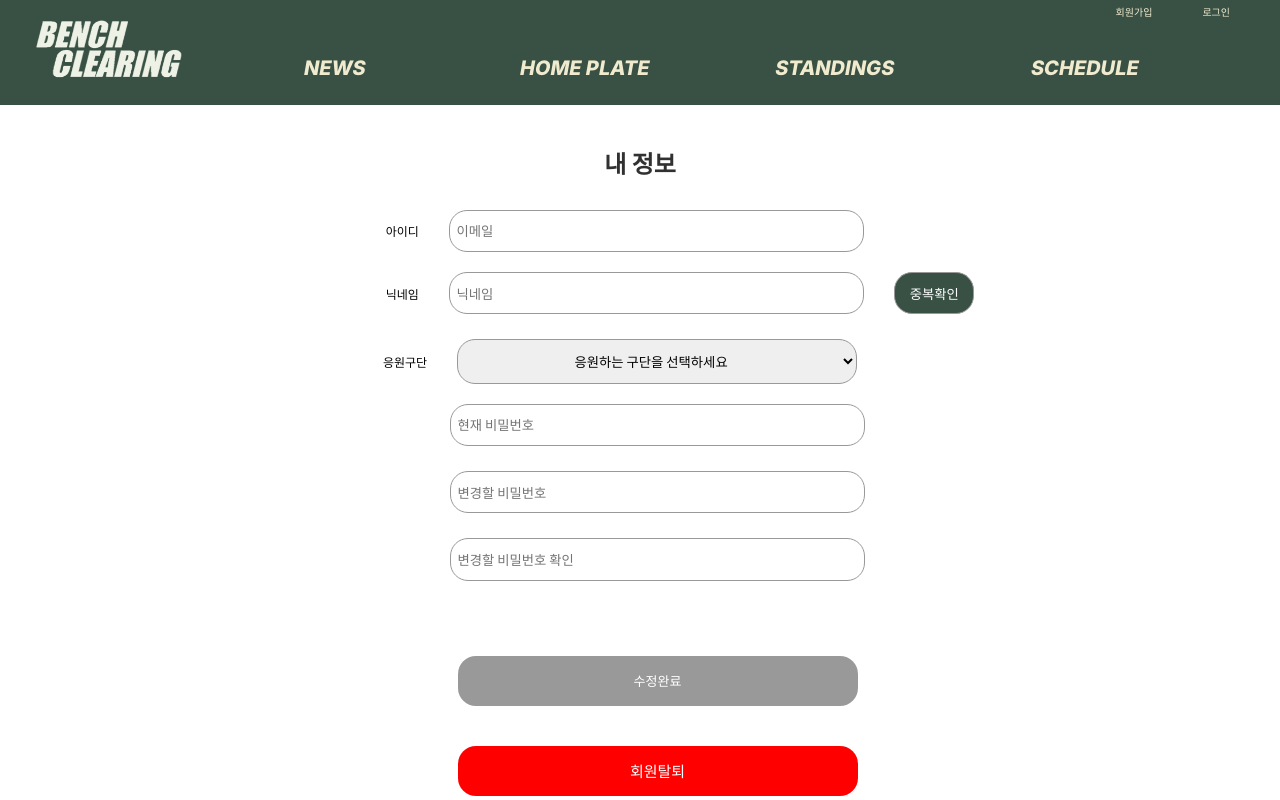
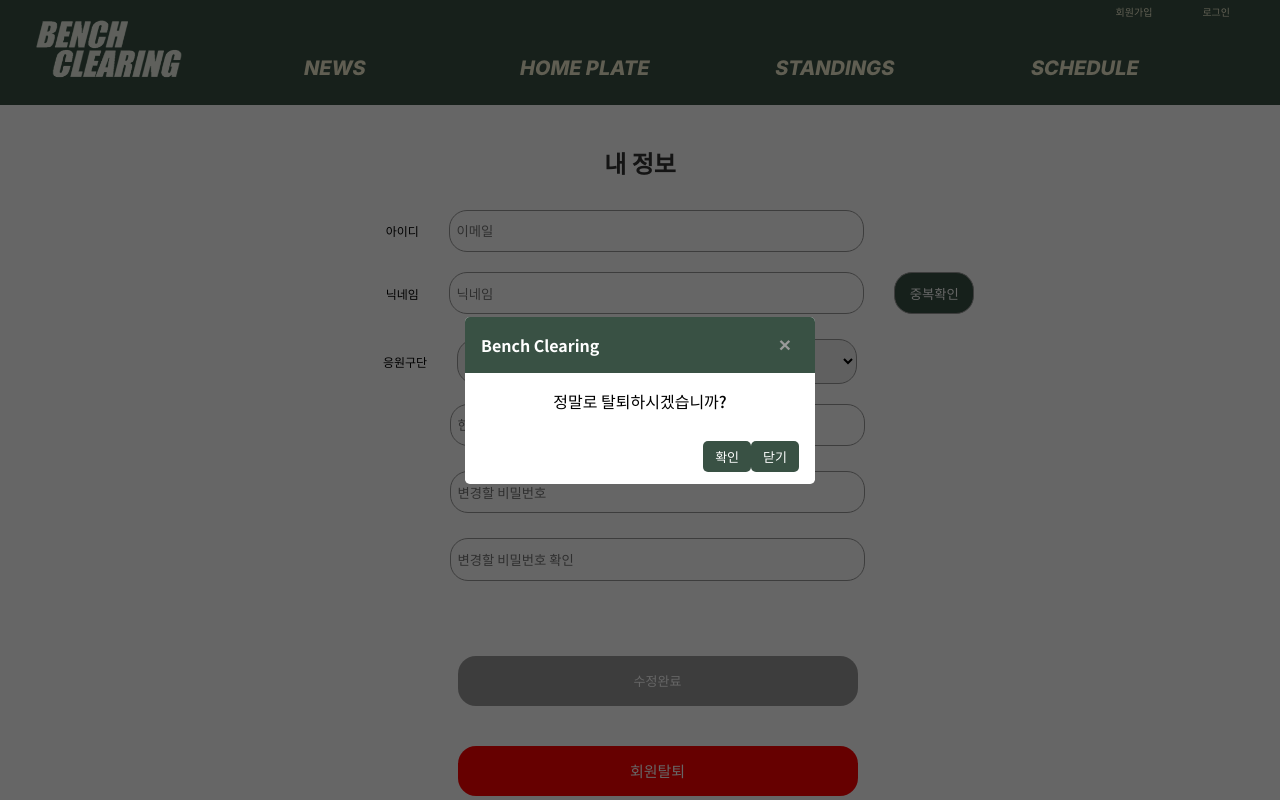
Before and after one commit to kimchoker/Mini_project_Frontend, a React (Create React App) app: page /mypage in a window 1280 px wide. Both pictures are taken after a click on the button "회원탈퇴". Shown: the top 800 px of the page. Built offline with nearby package versions, Linux system fonts and the light colour scheme; no server answers; a web font is replaced by a local one.

Commit message:
Mypage 정상화 및 UserStore수정

```diff
--- a/src/context/UserStore.js
+++ b/src/context/UserStore.js
@@ -1,6 +1,8 @@
 import { createContext, useState } from "react";
 import { useEffect } from "react";
 import TokenAxiosApi from "../Api/TokenAxiosApi";
+import { Navigate } from "react-router-dom";
+import Modal from "../utils/Modal";
 
 
 export const UserContext = createContext(null);
@@ -12,40 +14,48 @@ const UserStore = (props) => {
     const [favTeam, setFavTeam] = useState("");
     const [nickname, setNickname]  = useState("");
 
+    const [modalOpen, setModalOpen] = useState(false);
+		const [modalText, setModalText] = useState("");
 
-    useEffect(() => {
+
     const restoreSession = async () => {
       const token = localStorage.getItem('token');
       if (token) {
         try {
-            const userInfoResponse = await TokenAxiosApi.userInfo(token);
-            const userData = userInfoResponse.data[0];
-
-            setUserId(userData.id);
-            setPassword(userData.pwd);
-            setFavTeam(userData.favTeam);
-            setNickname(userData.nickname);
-            handleLogin();
+          const response = await TokenAxiosApi.userInfo(token);
+          setUserId(response.data[0].id);
+          setPassword(response.data[0].pwd);
+          setNickname(response.data[0].nickname);
+          setFavTeam(response.data[0].favTeam);
+          handleLogin();          // restoreSession 처리 완료 후 handleLogin 호출
         } catch (error) {
-            console.error("세션 복구 중 오류 발생 : ", error);
+          console.log("세션 복구 중 오류 발생 : ", error);
+          handleLogout();
+          Navigate("/");
         }
       }
     };
-      restoreSession();
+
+
+
+    const handleLogin = () => {
+          setIsLoggedIn(true);
+    };
+
+    useEffect(() => {
+      const fetchData = async () => {
+        await restoreSession(); // restoreSession 비동기로 처리
+      }
+      fetchData(); // fetchData 함수 호출
     }, []);
 
-
-    const handleLogin = async() => {
-          setIsLoggedIn(true);
-      console.log("로그인 성공");
-    };
 
     const handleLogout = () => {
       localStorage.removeItem('token');
       setIsLoggedIn(false);
       setUserId("");
       setPassword("");
-      console.log("로그아웃 완료");
+
     };
 
     return (
--- a/src/pages/Login.js
+++ b/src/pages/Login.js
@@ -123,7 +123,7 @@ import TokenAxiosApi from "../Api/TokenAxiosApi";
     const Login = () => {
 
         const context = useContext(UserContext);
-        const { setFavTeam, setNickname, handleLogin, nickname, favTeam } = context;
+        const { setUserId, setPassword,  setFavTeam, setNickname, handleLogin, nickname, favTeam } = context;
         const navigate = useNavigate(); // 라우터 이동을 하기 위해서
 
         // 키보드 입력
@@ -150,8 +150,8 @@ import TokenAxiosApi from "../Api/TokenAxiosApi";
               const userData = JSON.stringify(userInfoResponse, null, 2);
               const userDataObject = JSON.parse(userData);
 
-              setInputId(userDataObject.data[0].id);
-              setInputPw(inputPw);
+              setUserId(inputId);
+              setPassword(inputPw);
               setNickname(userDataObject.data[0].nickname);
               setFavTeam(userDataObject.data[0].favTeam);
 							console.log(nickname);
--- a/src/pages/MyPage.js
+++ b/src/pages/MyPage.js
@@ -1,12 +1,15 @@
 import React from "react";
 import { useState } from "react";
-import Modal from "../utils/Modal";
-import AxiosApi from "../Api/AxiosApi";
-import styled from "styled-components";
 import { UserContext } from "../context/UserStore";
 import { useContext } from "react";
 import { useEffect } from "react";
 import TokenAxiosApi from "../Api/TokenAxiosApi";
+import { Navigate } from "react-router-dom";
+import Modal from "../utils/Modal";
+import AxiosApi from "../Api/AxiosApi";
+import styled from "styled-components";
+
+
 
 const Container = styled.div`
   margin-top: 125px;
@@ -343,7 +346,7 @@ const MyPage = () => {
 
 
     const context = useContext(UserContext);
-    const { userId, password, favTeam,  nickname } = context;
+    const { userId, setUserId, password, favTeam,  nickname, handleLogout } = context;
 		const [inputNowPw, setInputNowPw] = useState("");
 		const [inputNewPw, setInputNewPw] = useState("");
 		const [inputConPw, setInputConPw] = useState("");
@@ -353,24 +356,29 @@ const MyPage = () => {
     const [originNickname, setOriginNickname] = useState("");
     const originPwd = password;
 
-		useEffect(() => {
-			const fetchOriginInfo = () => {
-				try {
+    const restoreSession = async () => {
+      const token = localStorage.getItem('token');
+      if (token) {
+        try {
+          const response = await TokenAxiosApi.userInfo(token);
+            setUserId(response.data[0].id);
+            setInputNickname(response.data[0].nickname)
+            setOriginNickname(response.data[0].nickname);
+            setOriginFavTeam(response.data[0].favTeam);
+            setInputFavTeam(response.data[0].favTeam);
 
-					setInputNickname(nickname);
-					setInputFavTeam(favTeam);
-          setOriginFavTeam(favTeam);
-          setOriginNickname(nickname);
-          const token = localStorage.getItem('token');
+        } catch (error) {
+          console.error("세션 복구 중 오류 발생 : ", error);
+        }
+      }
+    };
 
-				} catch (error) {
-					console.log(error);
-				}
-			};
-
-			fetchOriginInfo();
-
-		}, []);
+    useEffect(() => {
+      const fetchData = async () => {
+        await restoreSession(); // restoreSession 비동기로 처리
+      }
+      fetchData(); // fetchData 함수 호출
+    }, []);
 
 
 
@@ -396,7 +404,7 @@ const MyPage = () => {
 
 		const [modalOpen, setModalOpen] = useState(false);
 		const [modalText, setModalText] = useState("");
-
+    const [type, setType] = useState("");
 
 		const closeModal = () => {
         setModalOpen(false);
@@ -465,7 +473,6 @@ const MyPage = () => {
      // 닉네임 중복확인
      const onClickNickNameCheck = async() => {
         const nickNameCheck = await AxiosApi.memberNickname(inputNickName);
-        console.log(nickNameCheck);
         if(nickNameCheck.data === true) {
             setNickNameMessage("사용 가능한 닉네임입니다.");
             setIsNickName(true);
@@ -505,13 +512,22 @@ const MyPage = () => {
 
         setModalOpen(true);
       } catch (error) {
-        console.error("내 정보 수정 에러:", error);
+        setModalText("내 정보 수정 에러:", error);
+        setModalOpen(true);
       }
     };
 
-    const onclickDelete = async() => {
+    const onclickDelete = () => {
+      setType("open");
+      setModalText("정말로 탈퇴하시겠습니까?");
+      setModalOpen(true);
+    };
+
+    const realDelete = async() => {
+      setModalOpen(false);
+      setType("");
+      setModalOpen(true);
       const token = localStorage.getItem('token');
-
       const deleteData = {
         id: userId,
         token: token
@@ -523,7 +539,8 @@ const MyPage = () => {
         setModalText("회원 탈퇴에 성공했습니다.");
       }
       setModalOpen(true);
-    };
+      handleLogout()
+    }
 
 
 
@@ -595,7 +612,7 @@ const MyPage = () => {
             {((isNowPw && isNewPw && isConPw) || (isNickName && inputNickName !== originNickname) || (inputFavTeam !== originFavTeam)) ?
             <button className="enable-button" onClick={onClickEdit}>수정완료</button> :
             <button className="disable-button">수정완료</button>}
-            <Modal open={modalOpen} close={closeModal} header="Bench Clearing">{modalText}</Modal>
+            <Modal open={modalOpen} type={type} confirm={realDelete} close={closeModal} header="Bench Clearing">{modalText} </Modal>
         </div>
 
         <div className="item1">
--- a/src/utils/Modal.jsx
+++ b/src/utils/Modal.jsx
@@ -111,8 +111,8 @@ const Modal = (props) => {
                 </header>
                 <main>{children}</main>
                 <footer>
-                    {type && <button onClick={confirm}>취소</button>}
-                    <button onClick={close}>확인</button>
+                    {type && <button onClick={confirm}>확인</button>}
+                    <button onClick={close}>닫기</button>
                 </footer>
             </section>
             }
```
Lines whose indentation alone changed are shown as unchanged.
